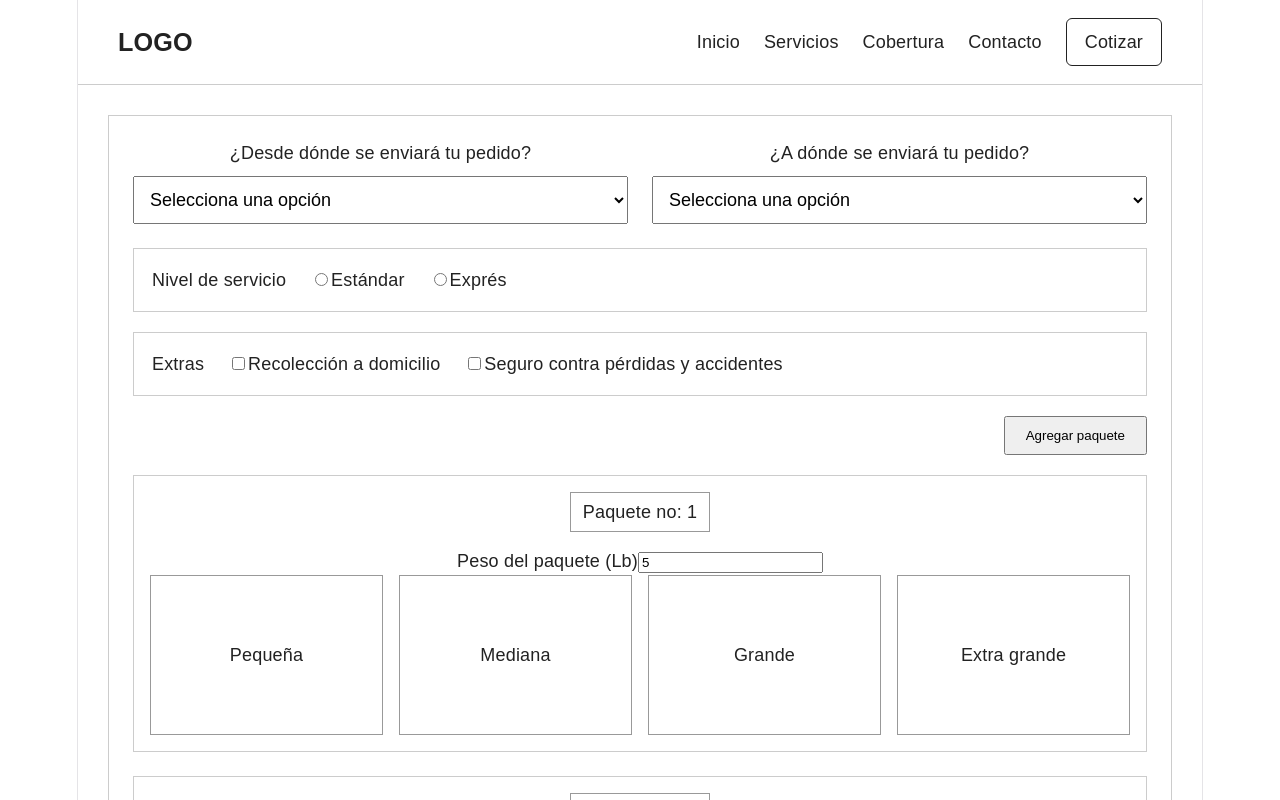
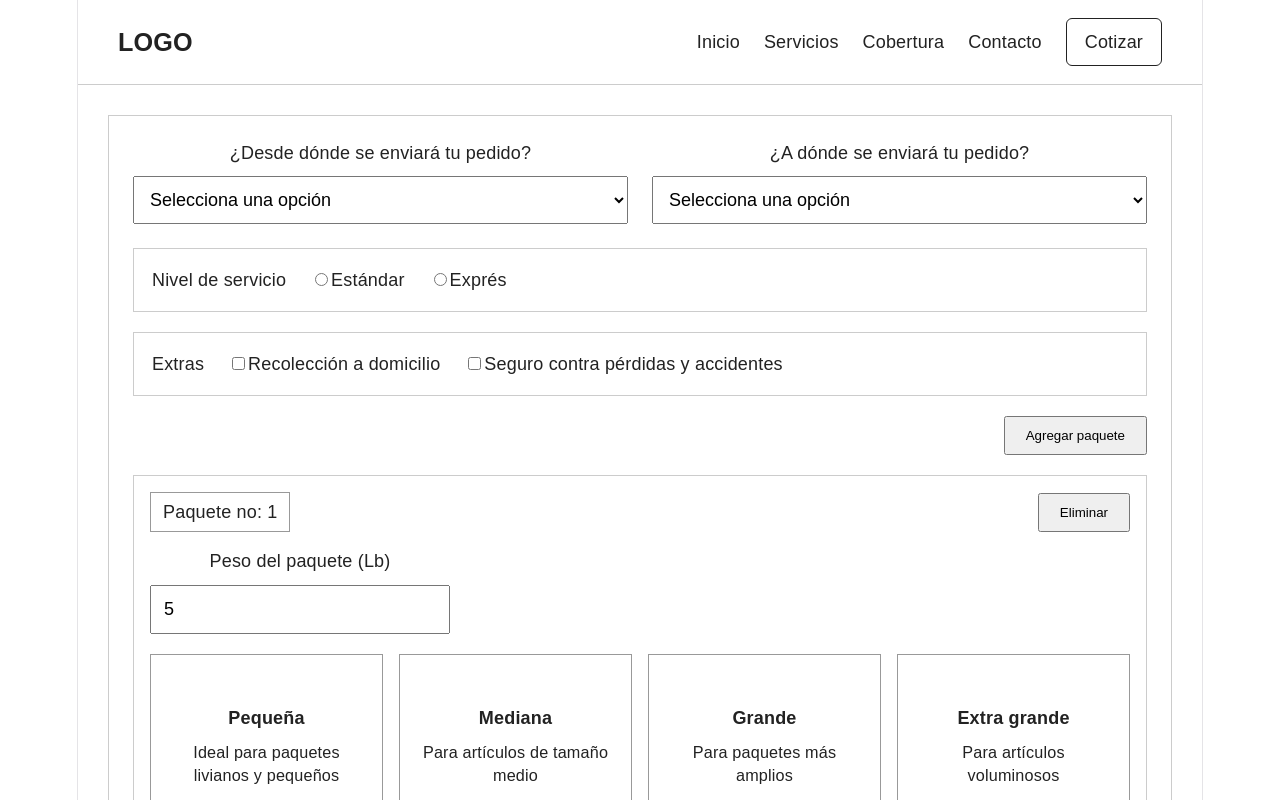
Before and after one commit to bjalbizures/Proyecto_no.1_PW_JABS_BJAQ, a React (Vite) app in the folder aeropaq-web/: page /cotizador in a window 1280 px wide. Both pictures are taken after typing "5" into the empty fields and a click on the button "Agregar paquete". Shown: the top 800 px of the page. Built offline with nearby package versions, Linux system fonts and the light colour scheme.

Commit message:
Correccion de logica y estilo de cotizdor

```diff
--- a/aeropaq-web/src/pages/Cotizador.jsx
+++ b/aeropaq-web/src/pages/Cotizador.jsx
@@ -19,20 +19,27 @@ function Cotizador() {
   const [resultado, setResultado] = useState(null);
 
   const cajas = [
-    { nombre: "Pequeña", factor: 1 },
-    { nombre: "Mediana", factor: 1.2 },
-    { nombre: "Grande", factor: 1.5 },
-    { nombre: "Extra grande", factor: 2 }
+    { nombre: "Pequeña", factor: 1, descripcion: "Ideal para paquetes livianos y pequeños" },
+    { nombre: "Mediana", factor: 1.2, descripcion: "Para artículos de tamaño medio" },
+    { nombre: "Grande", factor: 1.5, descripcion: "Para paquetes más amplios" },
+    { nombre: "Extra grande", factor: 2, descripcion: "Para artículos voluminosos" }
   ];
 
   const agregarPaquete = () => {
     const nuevoPaquete = {
-      id: paquetes.length + 1,
+      id: Date.now(),
       peso: "",
       caja: ""
     };
 
     setPaquetes([...paquetes, nuevoPaquete]);
+  };
+
+  const eliminarPaquete = (id) => {
+    if (paquetes.length === 1) return;
+
+    const nuevosPaquetes = paquetes.filter((paq) => paq.id !== id);
+    setPaquetes(nuevosPaquetes);
   };
 
   const actualizarPeso = (id, peso) => {
@@ -66,10 +73,7 @@ function Cotizador() {
     if (origen === "misma-ciudad" && destino === "misma-ciudad") {
       costoBase = 15;
       tiempo = servicio === "expres" ? "24 horas" : "1 a 2 días";
-    } else if (
-      origen === "misma-ciudad" &&
-      destino === "otro-departamento"
-    ) {
+    } else if (destino === "otro-departamento") {
       costoBase = 25;
       tiempo = servicio === "expres" ? "1 a 2 días" : "2 a 4 días";
     } else if (destino === "internacional") {
@@ -91,10 +95,7 @@ function Cotizador() {
 
     if (extras.recoleccion) costoExtras += 10;
     if (extras.seguro) costoExtras += 15;
-
-    if (servicio === "expres") {
-      costoBase += 20;
-    }
+    if (servicio === "expres") costoBase += 20;
 
     const total = costoBase + costoPeso + costoCaja + costoExtras;
 
@@ -189,10 +190,22 @@ function Cotizador() {
             </button>
           </div>
 
-          {paquetes.map((paquete) => (
+          {paquetes.map((paquete, index) => (
             <section className="cotizador__paquete" key={paquete.id}>
-              <div className="cotizador__paquete-header">
-                Paquete no: {paquete.id}
+              <div className="cotizador__paquete-top">
+                <div className="cotizador__paquete-header">
+                  Paquete no: {index + 1}
+                </div>
+
+                {paquetes.length > 1 && (
+                  <button
+                    type="button"
+                    className="cotizador__eliminar"
+                    onClick={() => eliminarPaquete(paquete.id)}
+                  >
+                    Eliminar
+                  </button>
+                )}
               </div>
 
               <div className="cotizador__peso-individual">
@@ -214,7 +227,8 @@ function Cotizador() {
                     }`}
                     onClick={() => seleccionarCaja(paquete.id, caja.nombre)}
                   >
-                    <p>{caja.nombre}</p>
+                    <h4>{caja.nombre}</h4>
+                    <p>{caja.descripcion}</p>
                   </div>
                 ))}
               </div>
--- a/aeropaq-web/src/styles/cotizador.css
+++ b/aeropaq-web/src/styles/cotizador.css
@@ -36,10 +36,6 @@
   flex-wrap: wrap;
 }
 
-.cotizador__peso {
-  margin-bottom: 20px;
-}
-
 .cotizador__actions {
   display: flex;
   justify-content: flex-end;
@@ -47,7 +43,8 @@
 }
 
 .cotizador__actions button,
-.cotizador__btn {
+.cotizador__btn,
+.cotizador__eliminar {
   padding: 10px 20px;
   cursor: pointer;
 }
@@ -58,11 +55,30 @@
   margin-bottom: 24px;
 }
 
+.cotizador__paquete-top {
+  display: flex;
+  justify-content: space-between;
+  align-items: center;
+  margin-bottom: 16px;
+}
+
 .cotizador__paquete-header {
   display: inline-block;
   padding: 6px 12px;
   border: 1px solid #999;
-  margin-bottom: 16px;
+}
+
+.cotizador__peso-individual {
+  display: flex;
+  flex-direction: column;
+  gap: 10px;
+  margin-bottom: 20px;
+  max-width: 300px;
+}
+
+.cotizador__peso-individual input {
+  padding: 12px;
+  font-size: 1rem;
 }
 
 .cotizador__cards {
@@ -75,8 +91,31 @@
   min-height: 160px;
   border: 1px solid #999;
   display: flex;
+  flex-direction: column;
   align-items: center;
   justify-content: center;
+  cursor: pointer;
+  padding: 16px;
+  text-align: center;
+  transition: 0.2s;
+}
+
+.cotizador__card:hover {
+  transform: scale(1.02);
+}
+
+.cotizador__card.seleccionada {
+  border: 2px solid #222;
+  font-weight: bold;
+}
+
+.cotizador__card h4 {
+  margin-bottom: 10px;
+}
+
+.cotizador__card p {
+  font-size: 0.9rem;
+  line-height: 1.4;
 }
 
 .cotizador__center {
@@ -100,4 +139,10 @@
   .cotizador__cards {
     grid-template-columns: 1fr 1fr;
   }
+
+  .cotizador__paquete-top {
+    flex-direction: column;
+    gap: 12px;
+    align-items: flex-start;
+  }
 }
```
